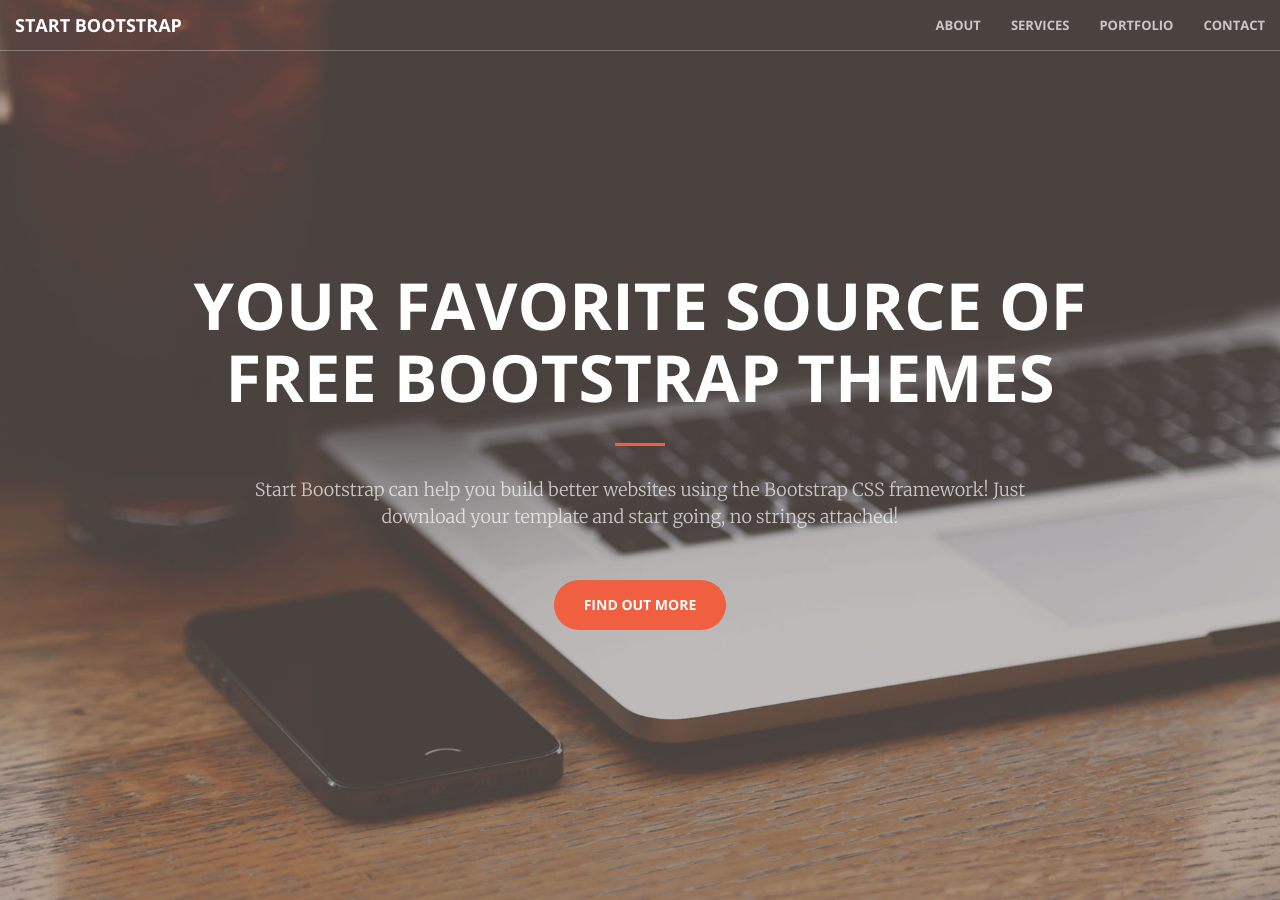
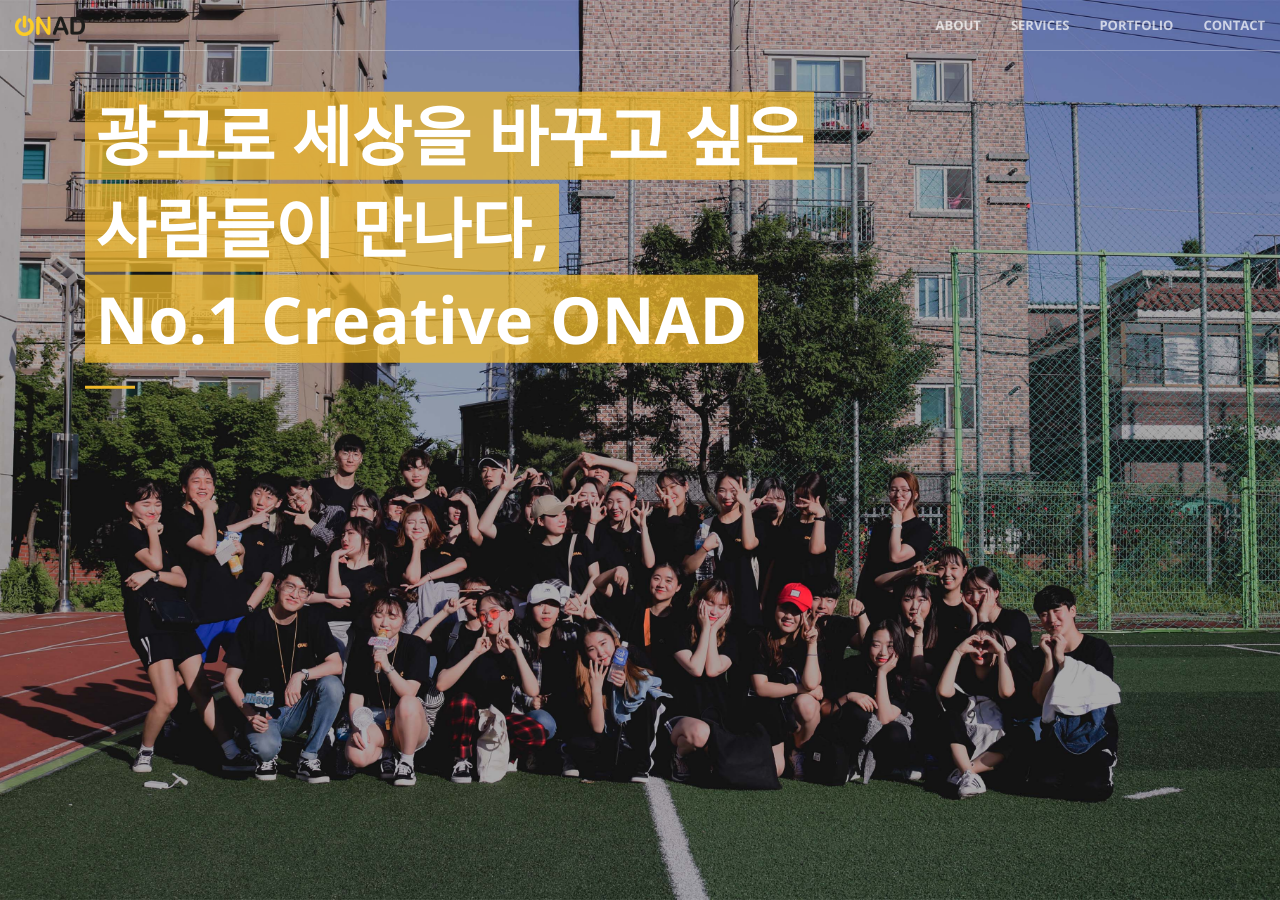
Before and after one commit to BlizzardBlue/onad-github-pages, a Jekyll site: the page built from index.html, in a window 1280 px wide and 900 px high. Built offline with Jekyll 4.4.1, drawn with Linux system fonts in a browser that asks for light colours; some of the changed text lies outside the part shown.

Commit message:
- 테마 primary 컬러를 브랜드 컬러로 변경 - nav바 타이틀을 온애드 로고로 변경 - 헤더 페이지 작업 (버그 있음) - 헤더 이미지 변경 - contact 페이지 작업 (진행 중)

```diff
--- a/_config.yml
+++ b/_config.yml
@@ -1,16 +1,16 @@
 # Site settings
 title:
-email:
+email: "1995onad@naver.com"
 description: > # this means to ignore newlines until "baseurl:"
 baseurl: "" # the subpath of your site, e.g. /blog/
 url: "" # the base hostname & protocol for your site
 
 twitter_username:
 github_username:
+facebook_username: "onad1995"
 
 # Build settings
 markdown: kramdown
 
 # 지킬 설정
-exclude:
-  - .idea
+exclude: [".idea"]
--- a/_includes/contact.html
+++ b/_includes/contact.html
@@ -2,28 +2,28 @@
     <div class="container">
         <div class="row">
             <div class="col-lg-8 col-lg-offset-2 text-center">
-                <h2 class="section-heading">Let's Get In Touch!</h2>
+                <h2 class="section-heading">Contact Us</h2>
                 <hr class="primary">
-                <p>Ready to start your next project with us? That's great! Give us a call or send us an email and we will get back to you as soon as possible!</p>
+                <!--<p>Ready to start your next project with us? That's great! Give us a call or send us an email and we will get back to you as soon as possible!</p>-->
             </div>
-        <div class="col-lg-2 col-lg-offset-2 text-center">
-            <a href="https://twitter.com/{{ site.twitter_username }}">
-                <i class="fa fa-twitter fa-3x wow bounceIn" data-wow-delay=".1s"></i>
-                <p>{{ site.twitter_username }}</p>
-            </a>
-        </div>
-        <div class="col-lg-2 col-lg-offset-1 text-center">
+            <div class="col-lg-3 col-lg-offset-2 text-center">
                 <a href="mailto:{{ site.email }}">
                     <i class="fa fa-envelope-o fa-3x wow bounceIn" data-wow-delay=".1s"></i>
                     <p>{{ site.email }}</p>
                 </a>
             </div>
-        <div class="col-lg-2 col-lg-offset-1 text-center">
-            <a href="https://github.com/{{ site.github_username }}">
-            <i class="fa fa-github fa-3x wow bounceIn" data-wow-delay=".1s"></i>
-                <p>{{ site.github_username }}</p>
+            <div class="col-lg-3 col-lg-offset-0 text-center">
+                <a href="https://twitter.com/{{ site.twitter_username }}">
+                    <i class="fa fa-mobile fa-3x wow bounceIn" data-wow-delay=".1s"></i>
+                    <p>회장 윤지훈 010-8692-3135<br>부회장 김사범 010-7317-4209</p>
                 </a>
             </div>
-
+            <div class="col-lg-3 col-lg-offset-0 text-center">
+                <a href="https://www.facebook.com/{{ site.facebook_username }}">
+                    <i class="fa fa-facebook-official fa-3x wow bounceIn" data-wow-delay=".1s"></i>
+                    <p>onad1995</p>
+                </a>
+            </div>
+        </div>
     </div>
 </section>
--- a/_includes/header.html
+++ b/_includes/header.html
@@ -1,10 +1,18 @@
 <header>
     <div class="header-content">
         <div class="header-content-inner">
-            <h1>Your Favorite Source of Free Bootstrap Themes</h1>
+            <h1 style="margin-top: 0">
+                <span>광고로 세상을 바꾸고 싶은</span>
+            </h1>
+            <h1>
+                <span>사람들이 만나다,</span>
+            </h1>
+            <h1>
+                <span>No.1 Creative ONAD</span>
+            </h1>
             <hr>
-            <p>Start Bootstrap can help you build better websites using the Bootstrap CSS framework! Just download your template and start going, no strings attached!</p>
-            <a href="#about" class="btn btn-primary btn-xl page-scroll">Find Out More</a>
+            <!--<p>블라블라</p>-->
+            <!--<a href="#about" class="btn btn-primary btn-xl page-scroll">Find Out More</a>-->
         </div>
     </div>
 </header>
--- a/_includes/nav.html
+++ b/_includes/nav.html
@@ -8,7 +8,10 @@
                 <span class="icon-bar"></span>
                 <span class="icon-bar"></span>
             </button>
-            <a class="navbar-brand page-scroll" href="#page-top">Start Bootstrap</a>
+            <!--<a class="navbar-brand page-scroll" href="#page-top">ONAD</a>-->
+            <a class="navbar-brand page-scroll" href="#page-top">
+                <img src="img/nav/onad_logo.png" class="img-responsive" alt="logo" width="70">
+            </a>
         </div>
 
         <!-- Collect the nav links, forms, and other content for toggling -->
--- a/_sass/_base.scss
+++ b/_sass/_base.scss
@@ -166,18 +166,24 @@ header {
         .header-content-inner {
             h1 {
                 font-weight: 700;
-                text-transform: uppercase;
-                margin-top: 0;
+                text-transform: none;
+                margin-top: 20px;
                 margin-bottom: 0;
+                text-align: left;
             }
             hr {
-                margin: 30px auto;
+                margin: 30px 0;
             }
             p {
                 font-weight: 300;
                 color: rgba(white, .7);
                 font-size: 16px;
                 margin-bottom: 50px;
+            }
+            span {
+                background-color: rgba(240, 185, 42, 0.75);
+                padding-left: 10px;
+                padding-right: 10px;
             }
         }
     }
@@ -186,13 +192,13 @@ header {
         .header-content {
             position: absolute;
             top: 50%;
-            -webkit-transform: translateY(-50%);
-            -ms-transform: translateY(-50%);
-            transform: translateY(-50%);
+            -webkit-transform: translateY(-110%);
+            -ms-transform: translateY(-110%);
+            transform: translateY(-110%);
             padding: 0 50px;
             .header-content-inner {
                 max-width: 1000px;
-                margin-left: auto;
+                margin-left: 3%;
                 margin-right: auto;
                 p {
                     font-size: 18px;
--- a/css/main.scss
+++ b/css/main.scss
@@ -34,7 +34,7 @@
 // }
 
 // variables.less
-$theme-primary: #F05F40;
+$theme-primary: #F0B92A;
 $theme-dark: #222;
 
 // Import partials from `sass_dir` (defaults to `_sass`)
@@ -42,3 +42,5 @@ $theme-dark: #222;
         "mixins",
         "base"
 ;
+
+//@import url(//spoqa.github.io/spoqa-han-sans/css/SpoqaHanSans-kr.css);
```
Also changed, not shown: img/header.jpg, img/nav/onad_logo.png (added). Lines whose indentation alone changed are shown as unchanged.
